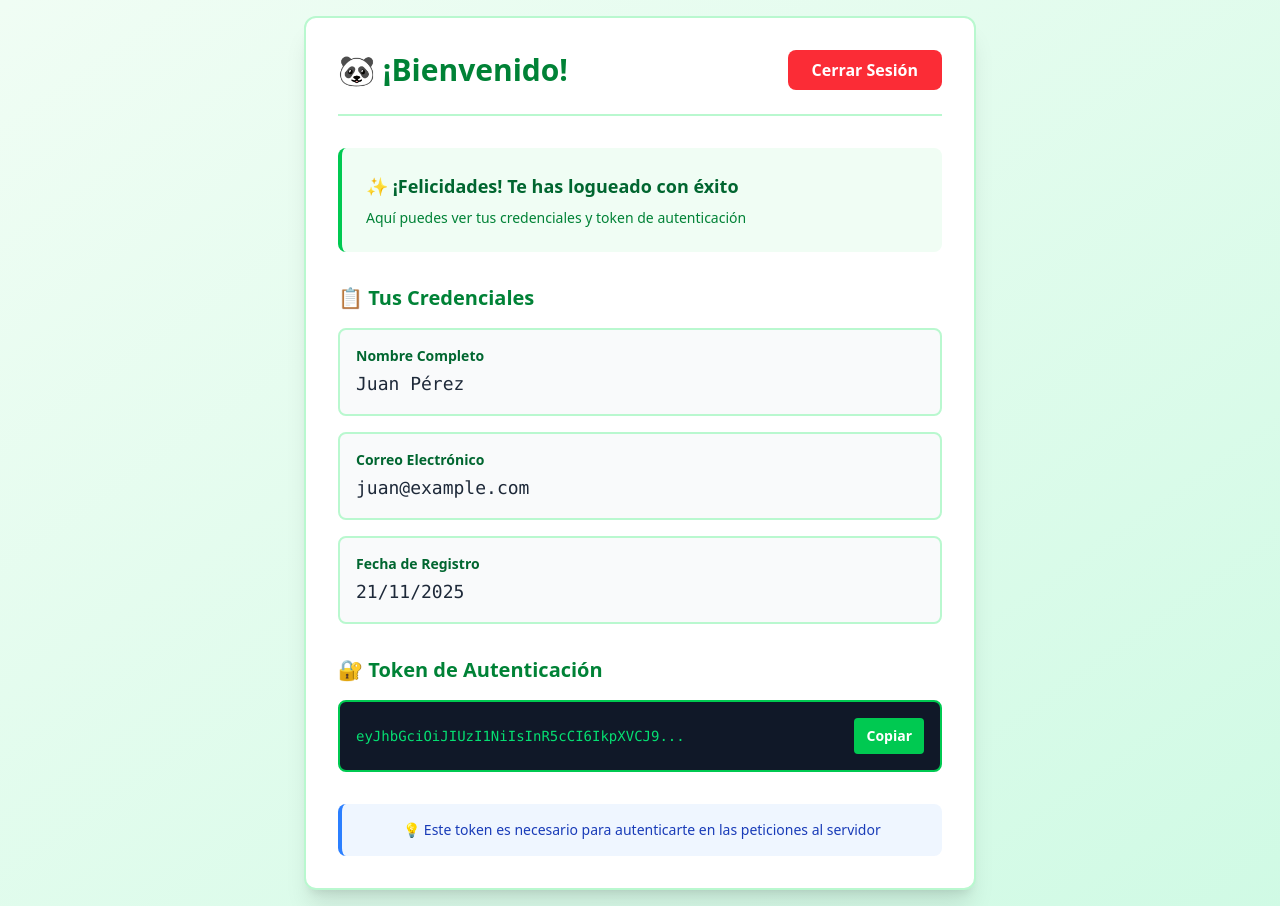
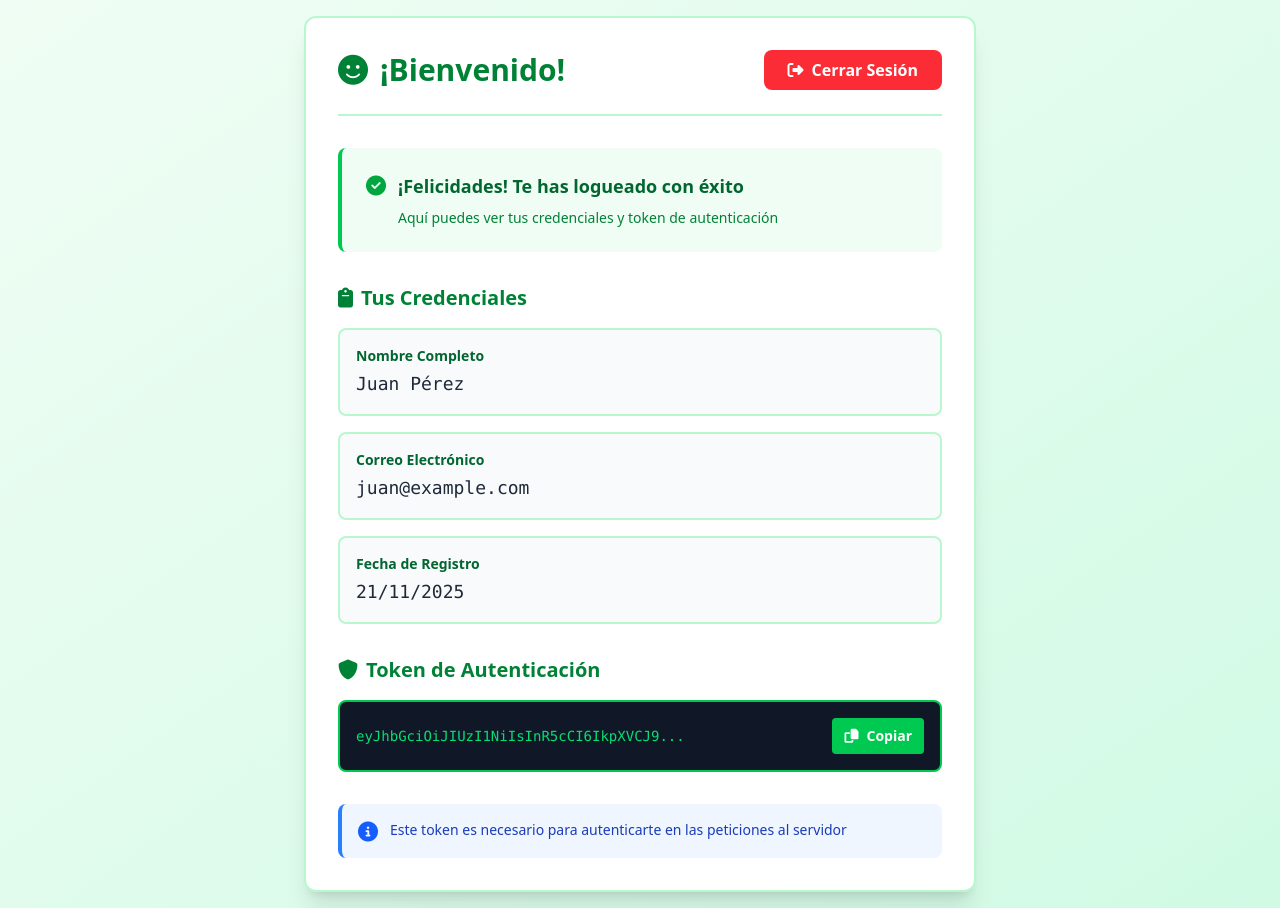
Before and after one commit to Panda2609/simple-auth-login, an Angular app: page /home in a window 1280 px wide. Built offline with nearby package versions, Linux system fonts and the light colour scheme.

Commit message:
Install fontawsome for icons on login, signup and homepage

```diff
--- a/package.json
+++ b/package.json
@@ -32,6 +32,7 @@
     "@angular/platform-server": "^21.0.0",
     "@angular/router": "^21.0.0",
     "@angular/ssr": "^21.0.0",
+    "@fortawesome/angular-fontawesome": "^3.0.0",
     "express": "^5.1.0",
     "rxjs": "~7.8.0",
     "tslib": "^2.3.0"
--- a/src/app/components/home/home.html
+++ b/src/app/components/home/home.html
@@ -3,24 +3,36 @@
 
     <!-- Header con Logout -->
     <div class="flex justify-between items-center mb-8 pb-6 border-b-2 border-green-200">
-      <h1 class="text-3xl font-bold text-green-700">🐼 ¡Bienvenido!</h1>
+      <div class="flex items-center gap-3">
+        <i class="fas fa-face-smile text-green-700 text-3xl"></i>
+        <h1 class="text-3xl font-bold text-green-700">¡Bienvenido!</h1>
+      </div>
       <button
         (click)="logout()"
-        class="bg-red-500 hover:bg-red-600 text-white font-semibold py-2 px-6 rounded-lg transition transform hover:scale-105 active:scale-100"
+        class="bg-red-500 hover:bg-red-600 text-white font-semibold py-2 px-6 rounded-lg transition transform hover:scale-105 active:scale-100 flex items-center gap-2"
       >
+        <i class="fas fa-sign-out-alt"></i>
         Cerrar Sesión
       </button>
     </div>
 
     <!-- Mensaje de éxito -->
     <div class="bg-green-50 border-l-4 border-green-500 p-6 mb-8 rounded-lg">
-      <p class="text-green-800 font-semibold text-lg">✨ ¡Felicidades! Te has logueado con éxito</p>
-      <p class="text-green-700 text-sm mt-2">Aquí puedes ver tus credenciales y token de autenticación</p>
+      <div class="flex items-start gap-3">
+        <i class="fas fa-check-circle text-green-600 text-xl mt-1"></i>
+        <div>
+          <p class="text-green-800 font-semibold text-lg">¡Felicidades! Te has logueado con éxito</p>
+          <p class="text-green-700 text-sm mt-2">Aquí puedes ver tus credenciales y token de autenticación</p>
+        </div>
+      </div>
     </div>
 
     <!-- Credenciales -->
     <div class="space-y-4 mb-8">
-      <h2 class="text-xl font-bold text-green-700 mb-4">📋 Tus Credenciales</h2>
+      <div class="flex items-center gap-2 mb-4">
+        <i class="fas fa-clipboard text-green-700 text-xl"></i>
+        <h2 class="text-xl font-bold text-green-700">Tus Credenciales</h2>
+      </div>
 
       <!-- Nombre -->
       <div class="bg-gray-50 p-4 rounded-lg border-2 border-green-200">
@@ -43,24 +55,31 @@
 
     <!-- Token -->
     <div class="space-y-2 mb-8">
-      <h2 class="text-xl font-bold text-green-700 mb-4">🔐 Token de Autenticación</h2>
+      <div class="flex items-center gap-2 mb-4">
+        <i class="fas fa-shield text-green-700 text-xl"></i>
+        <h2 class="text-xl font-bold text-green-700">Token de Autenticación</h2>
+      </div>
 
-      <div class="bg-gray-900 p-4 rounded-lg border-2 border-green-500 flex items-center justify-between">
+      <div class="bg-gray-900 p-4 rounded-lg border-2 border-green-500 flex items-center justify-between gap-4">
         <p class="text-green-400 font-mono text-sm break-all">{{ token }}</p>
         <button
           (click)="copyToClipboard(token)"
-          class="ml-4 bg-green-500 hover:bg-green-600 text-white px-3 py-2 rounded text-sm font-semibold whitespace-nowrap transition transform hover:scale-105 active:scale-100"
+          class="ml-4 bg-green-500 hover:bg-green-600 text-white px-3 py-2 rounded text-sm font-semibold whitespace-nowrap transition transform hover:scale-105 active:scale-100 flex items-center gap-2"
         >
+          <i class="fas fa-copy"></i>
           Copiar
         </button>
       </div>
     </div>
 
     <!-- Info adicional -->
-    <div class="bg-blue-50 border-l-4 border-blue-500 p-4 rounded-lg text-center">
-      <p class="text-blue-800 text-sm">
-        💡 Este token es necesario para autenticarte en las peticiones al servidor
-      </p>
+    <div class="bg-blue-50 border-l-4 border-blue-500 p-4 rounded-lg">
+      <div class="flex items-start gap-3">
+        <i class="fas fa-info-circle text-blue-600 text-xl mt-0.5"></i>
+        <p class="text-blue-800 text-sm">
+          Este token es necesario para autenticarte en las peticiones al servidor
+        </p>
+      </div>
     </div>
   </div>
 </div>
--- a/src/app/components/login/login.html
+++ b/src/app/components/login/login.html
@@ -1,13 +1,16 @@
 <div class="min-h-screen bg-gradient-to-br from-green-50 to-emerald-100 flex items-center justify-center p-4">
   <div class="bg-white rounded-xl shadow-xl p-8 w-full max-w-md border-2 border-green-200">
     <!-- Título -->
-    <h1 class="text-3xl font-bold text-green-700 text-center mb-6">Iniciar Sesión</h1>
+    <div class="flex items-center justify-center gap-3 mb-6">
+      <h1 class="text-3xl font-bold text-green-700">Iniciar Sesión</h1>
+    </div>
 
     <!-- Formulario -->
     <form [formGroup]="loginForm" (ngSubmit)="onSubmit()" class="space-y-5">
       <!-- Email -->
       <div>
-        <label for="email" class="block text-sm font-semibold text-green-800 mb-2">
+        <label for="email" class="block text-sm font-semibold text-green-800 mb-2 flex items-center gap-2">
+          <i class="fas fa-envelope text-green-600"></i>
           Correo Electrónico
         </label>
         <input
@@ -29,7 +32,8 @@
 
       <!-- Contraseña -->
       <div>
-        <label for="password" class="block text-sm font-semibold text-green-800 mb-2">
+        <label for="password" class="block text-sm font-semibold text-green-800 mb-2 flex items-center gap-2">
+          <i class="fas fa-lock text-green-600"></i>
           Contraseña
         </label>
         <input
@@ -52,7 +56,7 @@
       <!-- Botón Submit -->
       <button
         type="submit"
-        class="w-full bg-gradient-to-r from-green-500 to-emerald-600 hover:from-green-600 hover:to-emerald-700 text-white font-bold py-2 rounded-lg transition transform hover:scale-105 active:scale-100"
+        class="w-full bg-gradient-to-r from-green-500 to-emerald-600 hover:from-green-600 hover:to-emerald-700 text-white font-bold py-2 rounded-lg transition transform hover:scale-105 active:scale-100 flex items-center justify-center gap-2"
       >
         Ingresar
       </button>
--- a/src/app/components/register/register.html
+++ b/src/app/components/register/register.html
@@ -1,13 +1,16 @@
 <div class="min-h-screen bg-gradient-to-br from-green-50 to-emerald-100 flex items-center justify-center p-4">
   <div class="bg-white rounded-xl shadow-xl p-8 w-full max-w-md border-2 border-green-200">
     <!-- Título -->
-    <h1 class="text-3xl font-bold text-green-700 text-center mb-6">Crear Cuenta</h1>
+    <div class="flex items-center justify-center gap-3 mb-6">
+      <h1 class="text-3xl font-bold text-green-700">Crear Cuenta</h1>
+    </div>
 
     <!-- Formulario -->
     <form [formGroup]="registerForm" (ngSubmit)="onSubmit()" class="space-y-5">
       <!-- Nombre Completo -->
       <div>
-        <label for="fullName" class="block text-sm font-semibold text-green-800 mb-2">
+        <label for="fullName" class="block text-sm font-semibold text-green-800 mb-2 flex items-center gap-2">
+          <i class="fas fa-id-card text-green-600"></i>
           Nombre Completo
         </label>
         <input
@@ -29,7 +32,8 @@
 
       <!-- Email -->
       <div>
-        <label for="email" class="block text-sm font-semibold text-green-800 mb-2">
+        <label for="email" class="block text-sm font-semibold text-green-800 mb-2 flex items-center gap-2">
+          <i class="fas fa-envelope text-green-600"></i>
           Correo Electrónico
         </label>
         <input
@@ -51,7 +55,8 @@
 
       <!-- Contraseña -->
       <div>
-        <label for="password" class="block text-sm font-semibold text-green-800 mb-2">
+        <label for="password" class="block text-sm font-semibold text-green-800 mb-2 flex items-center gap-2">
+          <i class="fas fa-lock text-green-600"></i>
           Contraseña
         </label>
         <input
@@ -73,7 +78,8 @@
 
       <!-- Confirmar Contraseña -->
       <div>
-        <label for="confirmPassword" class="block text-sm font-semibold text-green-800 mb-2">
+        <label for="confirmPassword" class="block text-sm font-semibold text-green-800 mb-2 flex items-center gap-2">
+          <i class="fas fa-check-circle text-green-600"></i>
           Confirmar Contraseña
         </label>
         <input
@@ -96,7 +102,7 @@
       <!-- Botón Submit -->
       <button
         type="submit"
-        class="w-full bg-gradient-to-r from-green-500 to-emerald-600 hover:from-green-600 hover:to-emerald-700 text-white font-bold py-2 rounded-lg transition transform hover:scale-105 active:scale-100"
+        class="w-full bg-gradient-to-r from-green-500 to-emerald-600 hover:from-green-600 hover:to-emerald-700 text-white font-bold py-2 rounded-lg transition transform hover:scale-105 active:scale-100 flex items-center justify-center gap-2"
       >
         Crear Cuenta
       </button>
--- a/src/index.html
+++ b/src/index.html
@@ -6,6 +6,7 @@
   <base href="/">
   <meta name="viewport" content="width=device-width, initial-scale=1">
   <link rel="icon" type="image/x-icon" href="favicon.ico">
+  <link rel="stylesheet" href="https://cdnjs.cloudflare.com/ajax/libs/font-awesome/6.4.0/css/all.min.css">
 </head>
 <body>
   <app-root></app-root>
```
Also changed, not shown: 1 other file (tests, documents, lock files or other folders).
